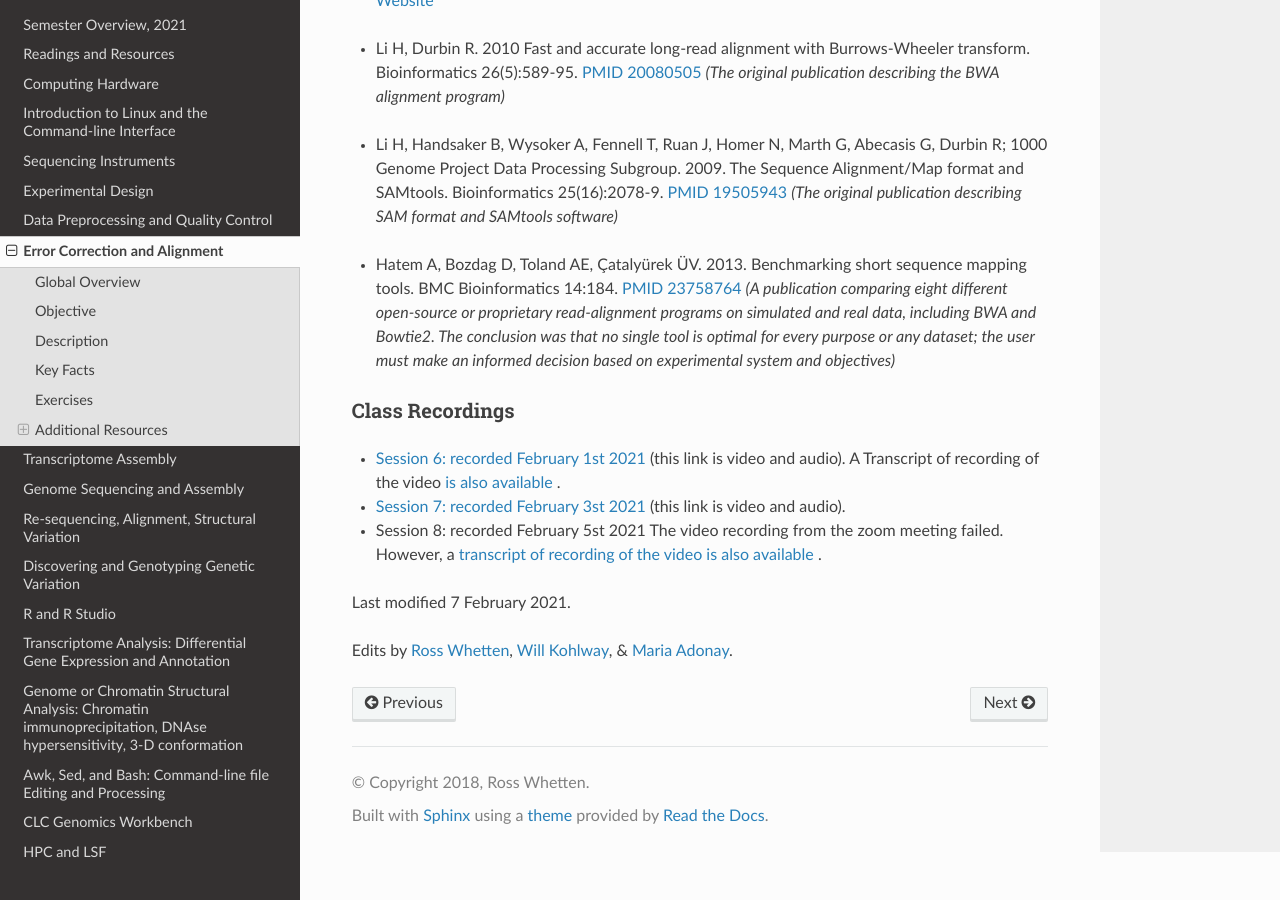
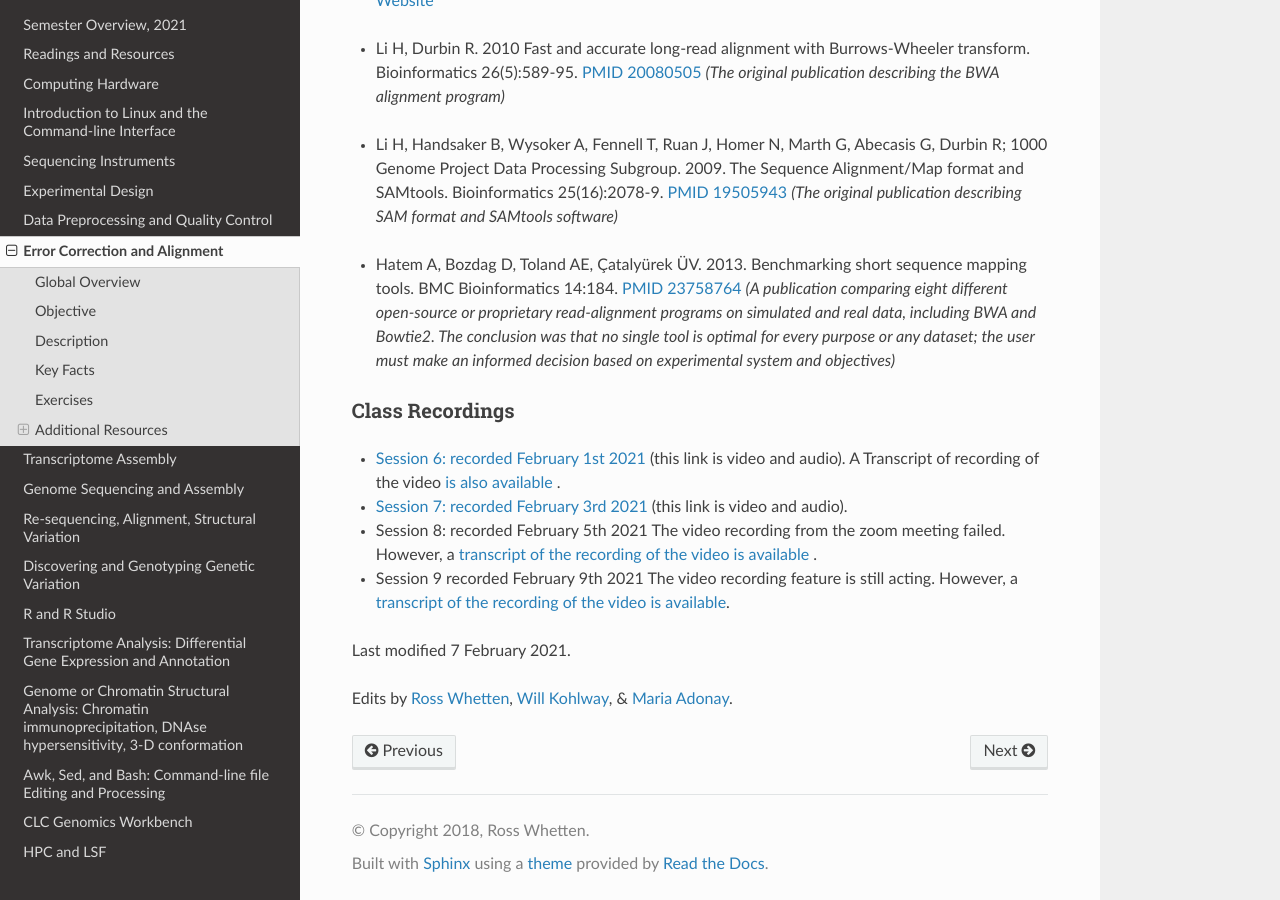
Before and after one commit to rwhetten/DeepSeqAnalysis, a Sphinx documentation site: the page built from docs/source/error-correct.rst, in a window 1280 px wide and 900 px high, scrolled down 3692 px. Built offline with Sphinx 7.4.7 and the Read the Docs theme 2.0.0, drawn with Linux system fonts in a browser that asks for light colours.

Commit message:
Update error-correct.rst

```diff
--- a/docs/source/error-correct.rst
+++ b/docs/source/error-correct.rst
@@ -107,10 +107,11 @@ Class Recordings
 
 +   `Session 6: recorded February 1st 2021 <https://drive.google.com/file/d/1ndtvovRz72MC7_SiHRZ2qRV-K8xJ7njY/view?usp=sharing>`_ (this link is video and audio). A Transcript of recording of the video `is also available <https://drive.google.com/file/d/1b9m6O4wgkMzlJuqpozEApEi9dybryrWJ/view?usp=sharing>`_ .
 
-+   `Session 7: recorded February 3st 2021 <https://drive.google.com/file/d/1Hy2GgSqd6q8UtDOppFo3JwGFSfKYZDCh/view?usp=sharing>`_ (this link is video and audio).
++   `Session 7: recorded February 3rd 2021 <https://drive.google.com/file/d/1Hy2GgSqd6q8UtDOppFo3JwGFSfKYZDCh/view?usp=sharing>`_ (this link is video and audio).
 
-+   Session 8: recorded February 5st 2021 The video recording from the zoom meeting failed. However, a `transcript of recording of the video is also available <https://drive.google.com/file/d/1cM9miuSplcfS_OLwXxCLFMMK9DpG4HoM/view?usp=sharing>`_ .
++   Session 8: recorded February 5th 2021 The video recording from the zoom meeting failed. However, a `transcript of the recording of the video is available <https://drive.google.com/file/d/1cM9miuSplcfS_OLwXxCLFMMK9DpG4HoM/view?usp=sharing>`_ .
 
++   Session 9 recorded February 9th 2021 The video recording feature is still acting. However, a `transcript of the recording of the video is available <https://drive.google.com/file/d/1g8OdAa3ayxVDgbPcUbUZ9uAFg4bu5V_S/view?usp=sharing>`_.
 
 Last modified 7 February 2021.
 
```
